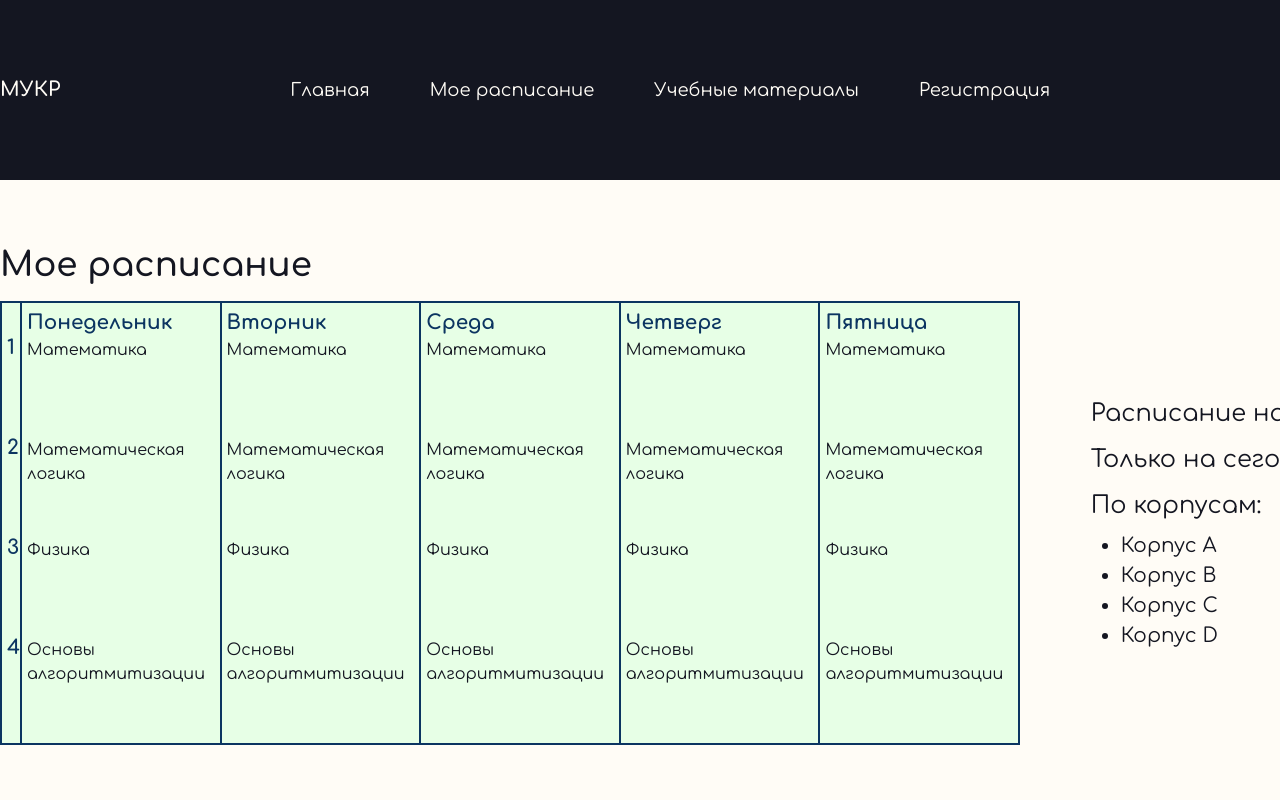
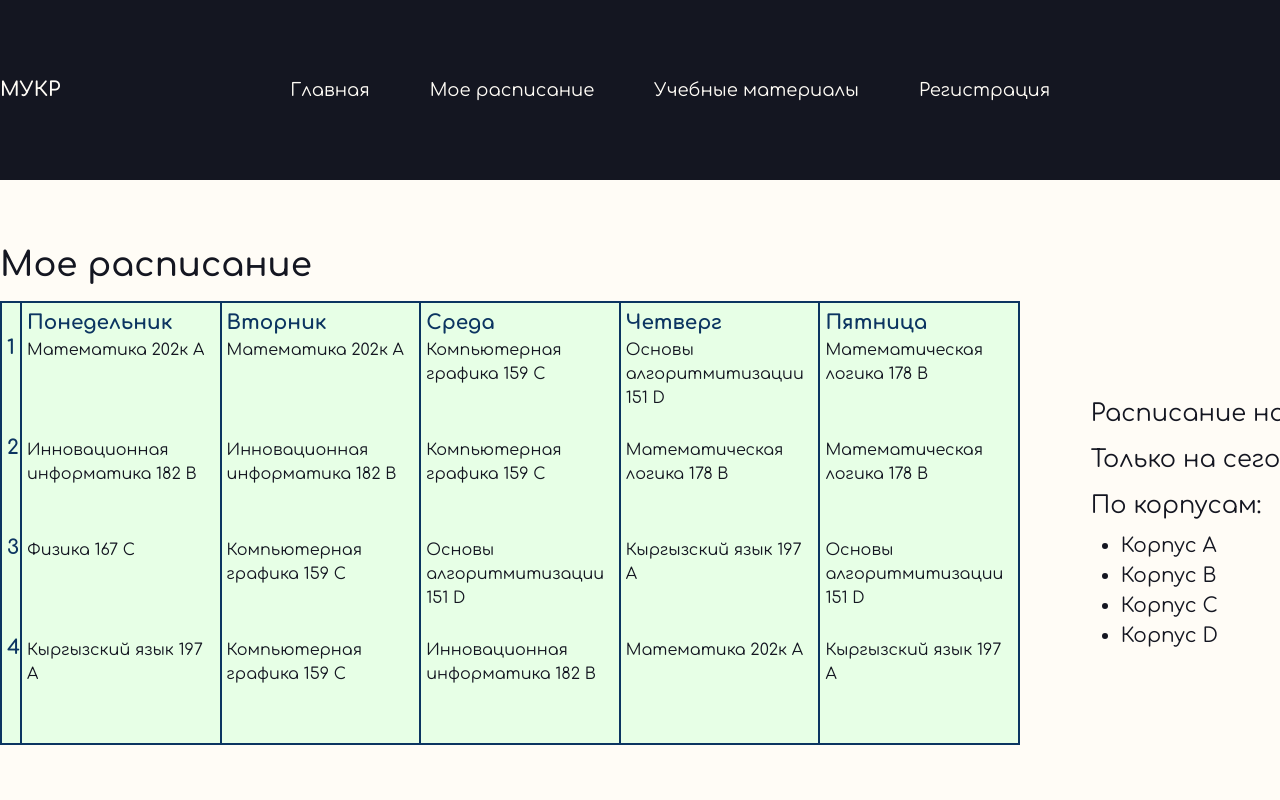
Before and after one commit to djamilya-a/smart-uni-dashboard, a React (Vite) app: page /schedule in a window 1280 px wide. Shown: the top 800 px of the page. Built offline with nearby package versions, Linux system fonts and the light colour scheme; a web font is replaced by a local one.

Commit message:
third-commit

```diff
--- a/src/components/Schedule.jsx
+++ b/src/components/Schedule.jsx
@@ -2,19 +2,22 @@ import React, { useEffect, useState } from "react";
 
 const Schedule = () => {
   const allLessons = [
-    "Математика",
-    "Иностранный язык",
-    "Кыргызский язык",
-    "Компьютерная графика",
-    "Физика",
-    "Основы алгоритмитизации",
-    "Инновационная информатика",
-    "Математическая логика",
+    "Математика 202к А",
+    "Иностранный язык 180 B",
+    "Кыргызский язык 197 А ",
+    "Компьютерная графика 159 С",
+    "Физика 167 С",
+    "Основы алгоритмитизации 151 D ",
+    "Инновационная информатика 182 В",
+    "Математическая логика 178 В",
   ];
 
   const [lessons, setLessons] = useState([]);
+  const [monday, setMonday] = useState([]);
+  const [tuesday, setTuesday] = useState([]);
+  const [wednesday, setWednesday] = useState([]);
+  const [thursday, setThursday] = useState([]);
 
-  // Генерация случайного списка уроков
   function getRandomLessons(count = 4) {
     return Array.from({ length: count }, () => {
       const randomIndex = Math.floor(Math.random() * allLessons.length);
@@ -23,23 +26,13 @@ const Schedule = () => {
   }
 
   useEffect(() => {
-    setLessons(getRandomLessons(4)); // Например, 10 уроков
+    setLessons(getRandomLessons(4));
+    setThursday(getRandomLessons(4));
+    setWednesday(getRandomLessons(4));
+    setMonday(getRandomLessons(4));
+    setTuesday(getRandomLessons(4));
   }, []);
   return (
-    //     {schedule.map((daySchedule, i) => (
-    //       <div
-    //         key={i}
-    //         className="bg-[#fafafa] text-gray-900 rounded-2xl shadow-lg p-6 w-[280px]"
-    //       >
-    //         <h2 className="text-xl font-bold mb-3">{daySchedule.day}</h2>
-    //
-    //           {daySchedule.lessons.map((lesson, j) => (
-    //             <li key={j}>{lesson}</li>
-    //           ))}
-
-    //       </div>
-
-    // </div>
     <section className="w-full bg-[#fffcf6] py-[60px]">
       <div className="w-[1400px] mx-auto">
         <h3 className="text-[34px] text-[#141621] font-semibold">
@@ -78,10 +71,10 @@ const Schedule = () => {
             <div className="w-[200px] flex flex-col items-start justify-start text-[16px] text-[#141621] border border-[1px] border-[#0c3561] p-[5px]">
               {" "}
               <p className="font-bold text-[20px] text-[#0c3561]">Вторник</p>
-              {lessons.map((lesson, i) => (
+              {tuesday.map((tuesday, i) => (
                 <>
                   <div key={i} className="h-[100px]">
-                    <p>{lesson}</p>
+                    <p>{tuesday}</p>
                   </div>
                 </>
               ))}
@@ -89,10 +82,10 @@ const Schedule = () => {
             <div className="w-[200px] flex flex-col items-start justify-start text-[16px] text-[#141621] border border-[1px] border-[#0c3561] p-[5px]">
               {" "}
               <p className="font-bold text-[20px] text-[#0c3561]">Среда</p>
-              {lessons.map((lesson, i) => (
+              {wednesday.map((wednesday, i) => (
                 <>
                   <div key={i} className="h-[100px]">
-                    <p>{lesson}</p>
+                    <p>{wednesday}</p>
                   </div>
                 </>
               ))}
@@ -100,10 +93,10 @@ const Schedule = () => {
             <div className="w-[200px] flex flex-col items-start justify-start text-[16px] text-[#141621] border border-[1px] border-[#0c3561] p-[5px]">
               {" "}
               <p className="font-bold text-[20px] text-[#0c3561]">Четверг</p>
-              {lessons.map((lesson, i) => (
+              {thursday.map((thursday, i) => (
                 <>
                   <div key={i} className="h-[100px]">
-                    <p>{lesson}</p>
+                    <p>{thursday}</p>
                   </div>
                 </>
               ))}
@@ -111,10 +104,10 @@ const Schedule = () => {
             <div className="w-[200px] flex flex-col items-start justify-start text-[16px] text-[#141621] border border-[1px] border-[#0c3561] p-[5px]">
               {" "}
               <p className="font-bold text-[20px] text-[#0c3561]">Пятница</p>
-              {lessons.map((lesson, i) => (
+              {monday.map((monday, i) => (
                 <>
                   <div key={i} className="h-[100px]">
-                    <p>{lesson}</p>
+                    <p>{monday}</p>
                   </div>
                 </>
               ))}
```
